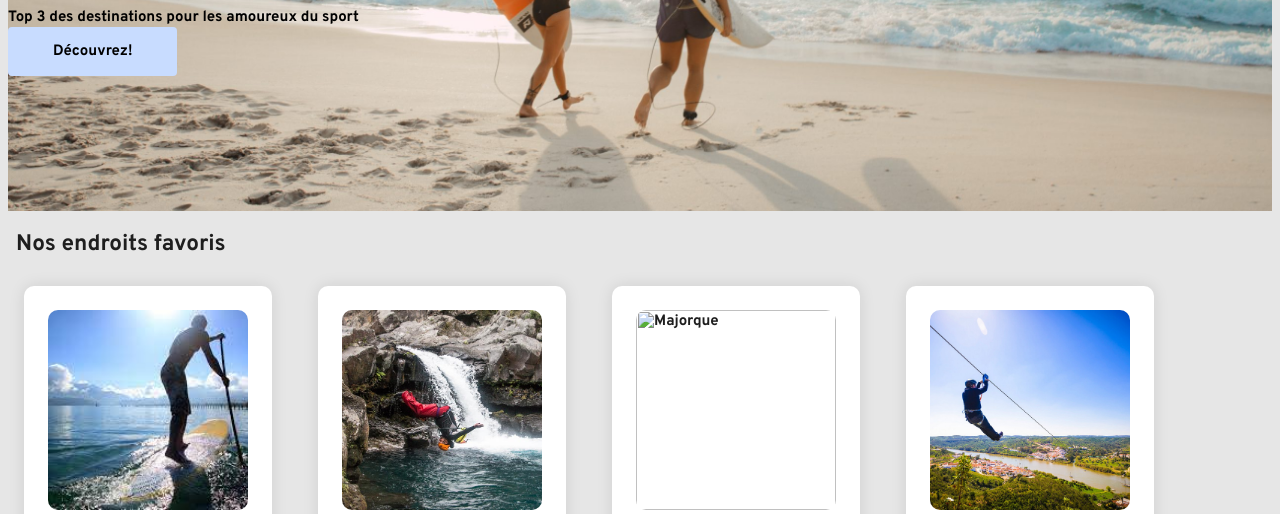
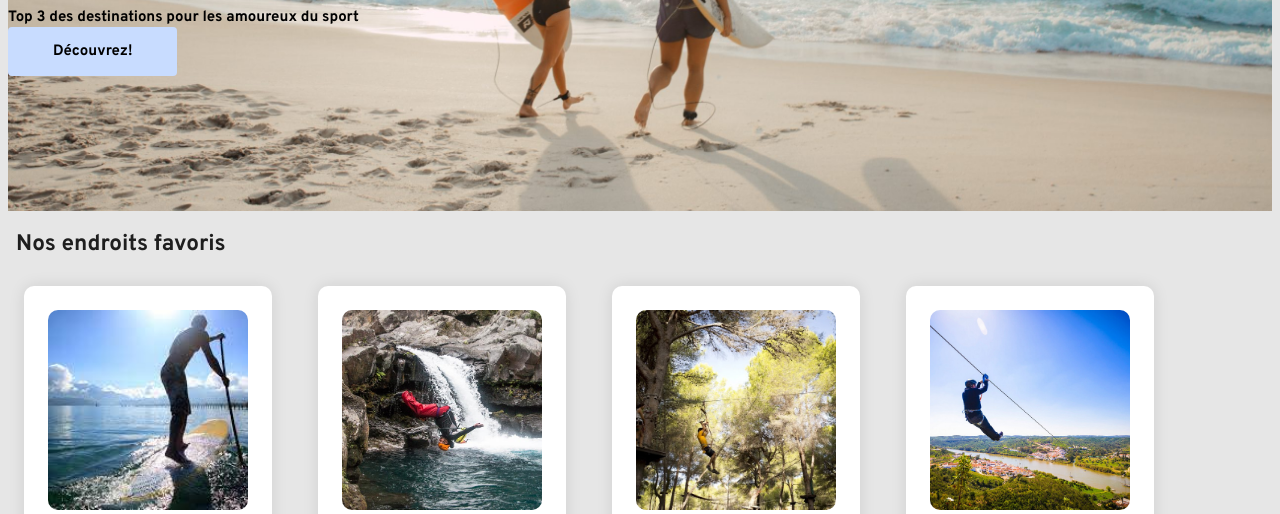
Before and after one commit to Fl0ox29/codage-Flo, a plain HTML site: page index.html in a window 1280 px wide. Shown: the part 286-800 px from the top of the page. Drawn offline with Linux system fonts and the light colour scheme; a web font is replaced by a local one.

Commit message:
Update index.html

```diff
--- a/index.html
+++ b/index.html
@@ -34,7 +34,7 @@
       </div>
 
       <div class="card-white">
-        <img src="images/Majorquee.jpg" alt="Majorque">
+        <img src="images/Majorque.jpg" alt="Majorque">
         <h3>Majorque</h3>
       </div>
 
```
